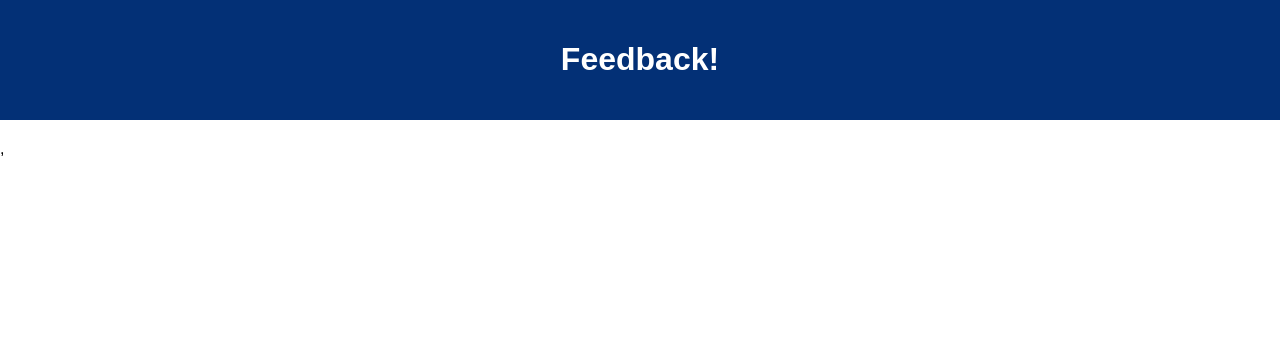
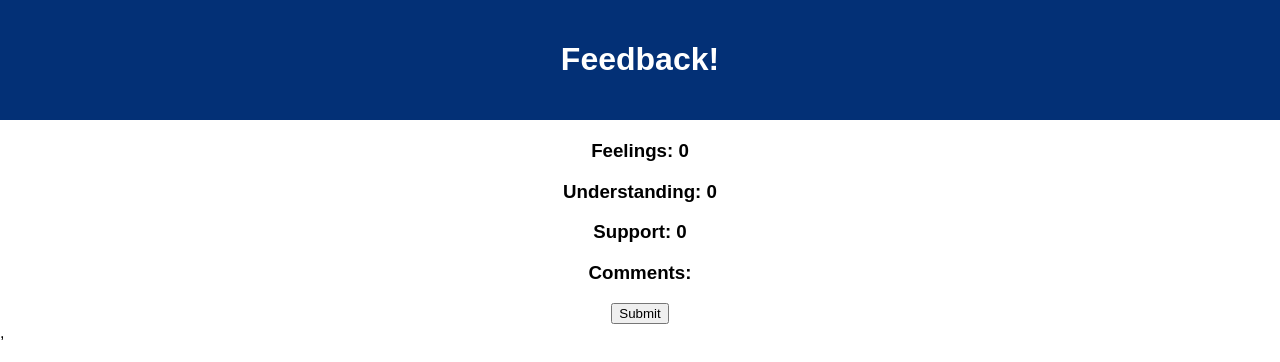
Before and after one commit to nataliemcmann/redux-feedback-loop, a React (Create React App) app: page /#/review in a window 1280 px wide. Shown: the top 362 px of the page. Built offline with nearby package versions, Linux system fonts and the light colour scheme.

Commit message:
rendered feedback to DOM on review component

```diff
--- a/src/components/App/App.jsx
+++ b/src/components/App/App.jsx
@@ -7,6 +7,7 @@ import Feeling from './Feeling/Feeling';
 import Understanding from './Understanding/Understanding';
 import Support from './Support/Support';
 import Comment from './Comment/Comment';
+import Review from './Review/Review';
 
 function App() {
 
@@ -29,6 +30,9 @@ function App() {
         <Route exact path="/comment">
           <Comment />
         </Route>
+        <Route exact path="/review">
+          <Review />
+        </Route>
       </div>
     </Router>
   );
--- a/src/components/App/Comment/Comment.jsx
+++ b/src/components/App/Comment/Comment.jsx
@@ -17,7 +17,7 @@ function Comment () {
             type: 'SET_COMMENT',
             payload: newComment
         });
-        // history.push('/review');
+        history.push('/review');
         setNewComment('');
     }
 
--- /dev/null
+++ b/src/components/App/Review/Review.jsx
@@ -0,0 +1,24 @@
+import React from 'react';
+import axios from 'axios';
+import { useSelector, useDispatch } from 'react-redux';
+import { useHistory } from 'react-router-dom';
+
+function Review () {
+    const feeling = useSelector(store => store.feeling);
+    const understanding = useSelector(store => store.understanding);
+    const support = useSelector(store => store.support);
+    const comment = useSelector(store => store.comment);
+
+
+    return (
+        <>
+        <h3>Feelings: {feeling}</h3>
+        <h3>Understanding: {understanding}</h3>
+        <h3>Support: {support}</h3>
+        <h3>Comments: {comment}</h3>
+        <button>Submit</button>
+        </>
+    )
+
+}
+export default Review;
```
